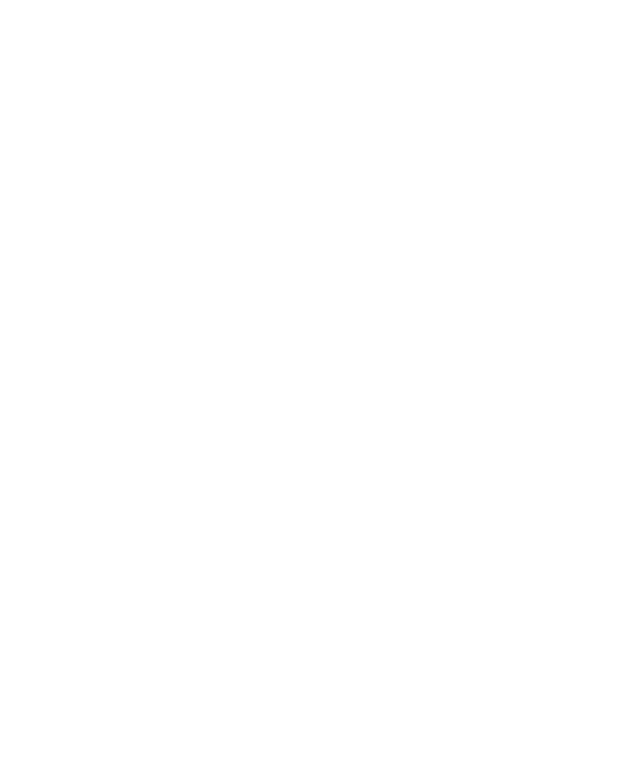
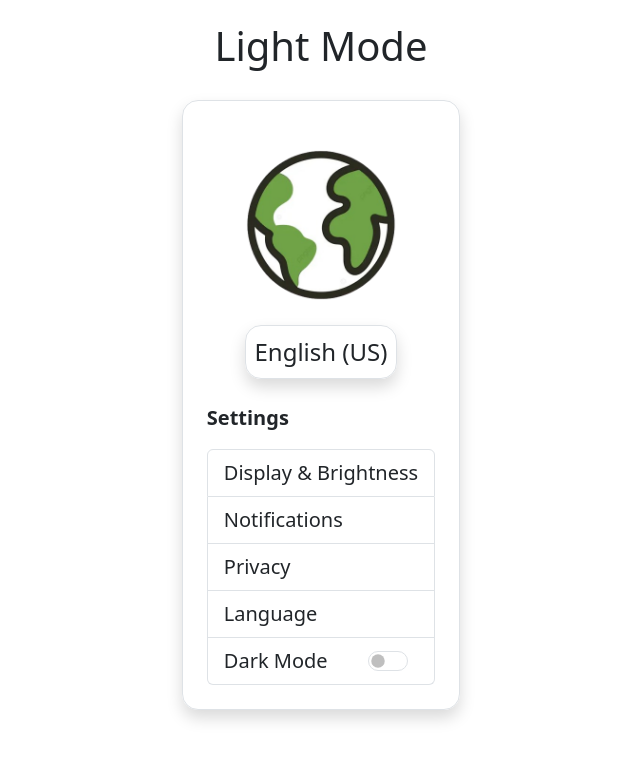
Before and after one commit to snymm2/CoffeeECom, a React (Vite) app in the folder react-gpt/: page / in a window 1280 px wide. Shown: the top 760 px of the page, without its empty margins (319-959 px from the left). Built offline with nearby package versions, Linux system fonts and the light colour scheme.

Commit message:
#3: Theme Switcher Initial Implementation

```diff
--- a/react-gpt/src/App.jsx
+++ b/react-gpt/src/App.jsx
@@ -1,13 +1,11 @@
-import Counter from "./Counter"
 import Container from "react-bootstrap/Container";
-import Row from "react-bootstrap/Row";
-import ProfileCard from "./ProfileCard";
-import ProfileCard2 from "./ProfileCard2";
+import ModeSwitcher from "./ModeSwitcher";
 
 function App() {
   return (
     <>
-      <Container className="d-flex flex-row min-vh-100 align-items-center justify-content-center gap-3">
+      <Container className="d-flex w-50 h-100 align-items-center justify-content-center">
+        <ModeSwitcher />
       </Container>
     </>
   )
--- /dev/null
+++ b/react-gpt/src/ModeSwitcher.jsx
@@ -0,0 +1,61 @@
+import { useEffect, useState } from "react";
+import Form from "react-bootstrap/Form"
+
+function ModeSwitcher() {
+    const [theme, setTheme] = useState("light");
+
+    useEffect(() => {
+        document.documentElement.setAttribute('data-bs-theme', theme);
+    }, [theme])
+
+    function handleToggleTheme() {
+        setTheme(currentTheme => (currentTheme === 'light' ? 'dark' : 'light'));
+    }
+
+    return (
+        <div className="mode-switcher">
+            <div
+                className="mode-switcher-header fs-1 mt-3 text-center">
+                    {(theme === "dark") ? "Dark Mode" : "Light Mode"}
+            </div>
+
+            <div
+                className="mode-switcher-body d-flex flex-column align-items-center rounded-4 mt-4 shadow border p-4">
+
+                <img
+                    src="/Globe_Icon.png"
+                    className="mode-switcher-body-icon p-4"
+                    alt=""
+                    style={{width: "200px", height: "200px"}}></img>
+
+                <div
+                    className="mode-switcher-body-language d-flex justify-content-center mx-3 border rounded-4 shadow">
+                        <p className="p-2 text-body fs-4 text-center m-0">English (US)</p>
+                </div>
+
+                <div
+                    className="mode-switcher-body-settings-panel mt-4 fs-5">
+                    <p className="fw-bold">Settings</p>
+                    <ul className="list-group">
+                        <li className="list-group-item">Display & Brightness</li>
+                        <li className="list-group-item">Notifications</li>
+                        <li className="list-group-item">Privacy</li>
+                        <li className="list-group-item">Language</li>
+                        <li className="list-group-item form-switch d-flex justify-content-between">
+                            Dark Mode
+                            <Form>
+                                <Form.Check
+                                    type="switch"
+                                    id="switch-mode-toggle"
+                                    onClick={ handleToggleTheme } />
+                            </Form>
+                        </li>
+                    </ul>
+
+                </div>
+            </div>
+        </div>
+    )
+}
+
+export default ModeSwitcher;
```
Also changed, not shown: react-gpt/public/Globe_Icon.png (added).
